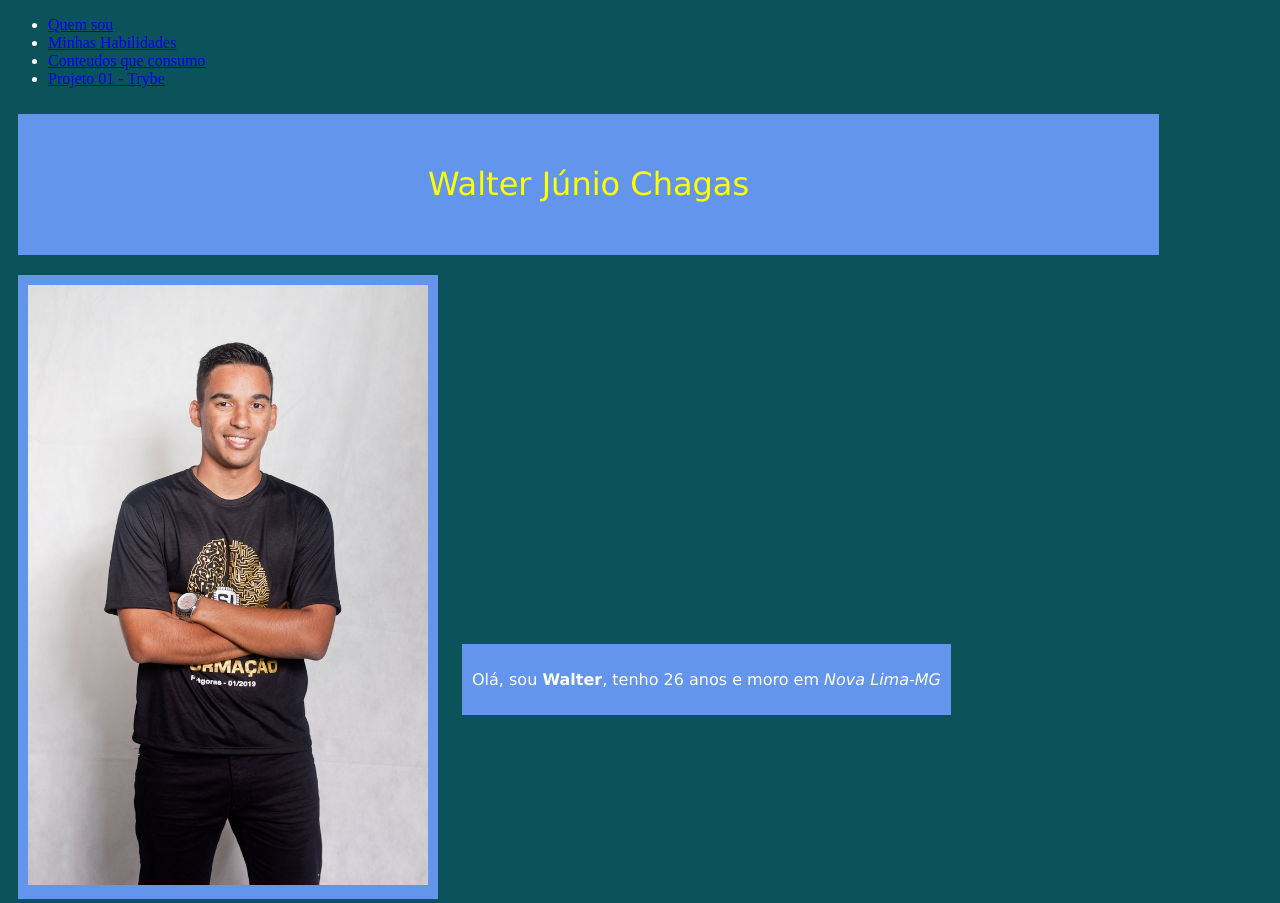
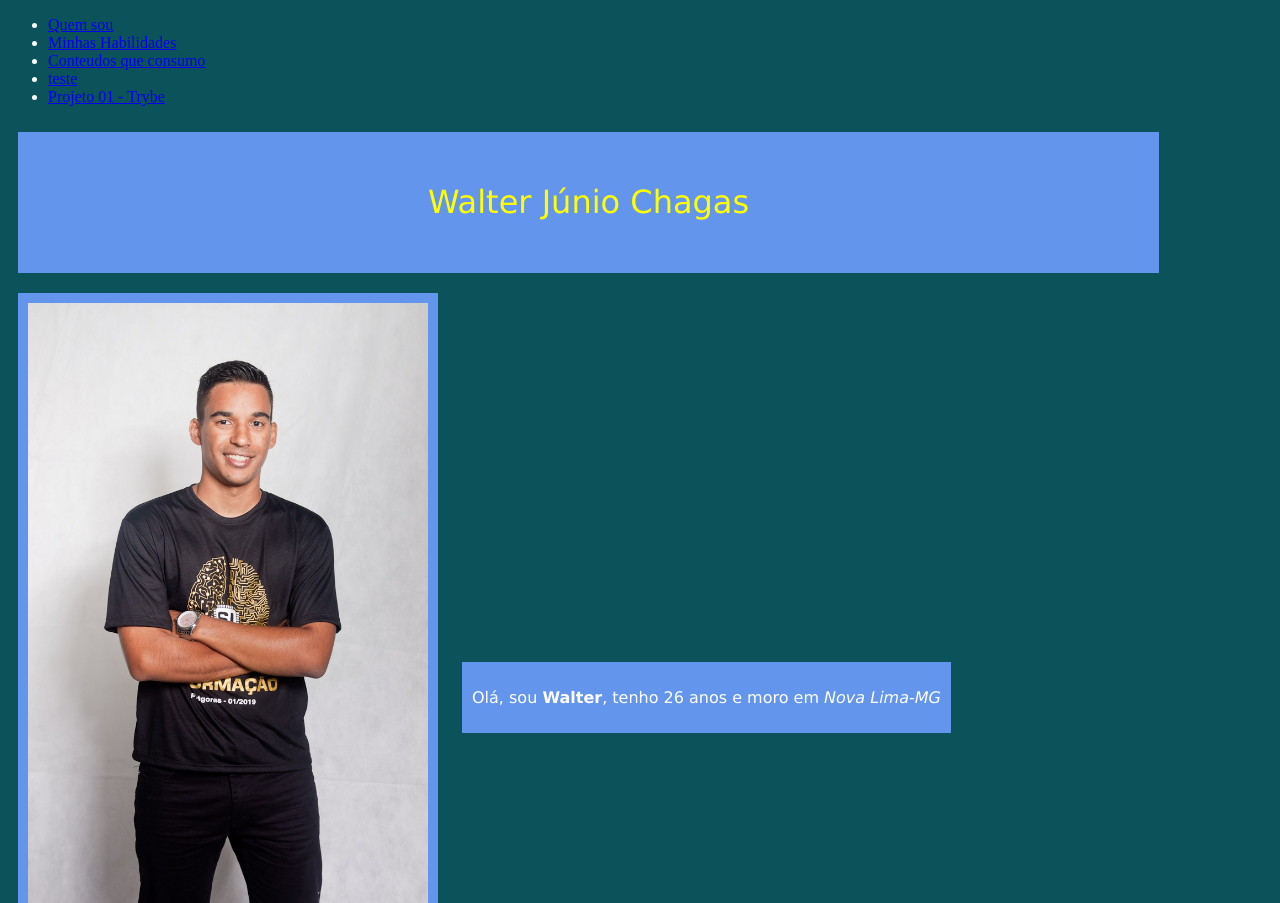
Before and after one commit to WalterChagas/walterchagas.github.io, a plain HTML site: page index.html in a window 1280 px wide. Shown: the top 903 px of the page. Drawn offline with Linux system fonts and the light colour scheme.

Commit message:
Adicionando pasta do projeto 01 - com correção menu

```diff
--- a/index.html
+++ b/index.html
@@ -12,6 +12,7 @@
         <li><a href="#apresentaçao">Quem sou</a></li>
         <li><a href="#habilidades">Minhas Habilidades</a></li>
         <li><a href="#blogs">Conteudos que consumo</a></li>
+        <li><a href="#blogs">teste</a></li>
         <li><a href="Projeto-01/index.html">Projeto 01 - Trybe</a></li>
     </ul>
 
```
